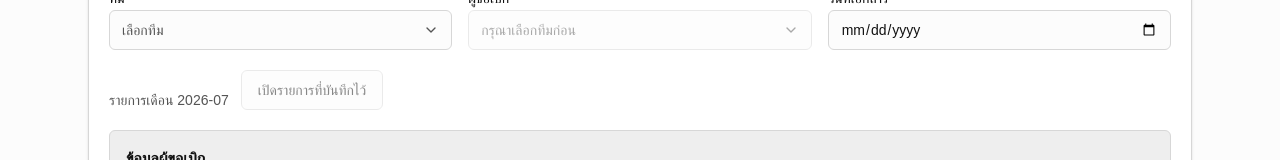
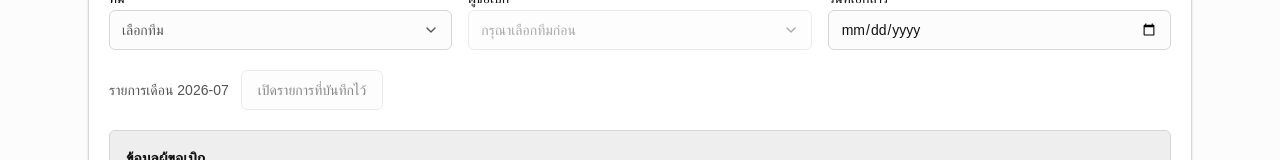
Before and after one commit to pumpkinjoker/IHD, a Next.js app: page /documents/expense-request/new in a window 1280 px wide. Shown: the part 211-371 px from the top of the page. Built offline with nearby package versions, Linux system fonts and the light colour scheme.

Commit message:
Vertically center the current-month label with its load button

```diff
--- a/src/components/forms/expense-request/expense-request-entry-form.tsx
+++ b/src/components/forms/expense-request/expense-request-entry-form.tsx
@@ -667,7 +667,7 @@ export function ExpenseRequestEntryForm() {
           </div>
         </div>
 
-        <div className="mt-5 flex flex-wrap items-end gap-3">
+        <div className="mt-5 flex flex-wrap items-center gap-3">
           <p className="text-sm text-muted-foreground">รายการเดือน {month}</p>
           <Button disabled={!selectedRequester || !month || Boolean(cloudScope)} onClick={() => void loadCloud()} variant="outline">เปิดรายการที่บันทึกไว้</Button>
           {cloudScope && <Button variant="ghost" onClick={() => { try { sessionStorage.removeItem(CLOUD_SCOPE_KEY); } catch {} setCloudScope(null); setCloudMessage(""); setValue("workItems", [createDefaultExpenseWorkItem()]); }}>เปลี่ยนผู้ขอเบิก</Button>}
```
